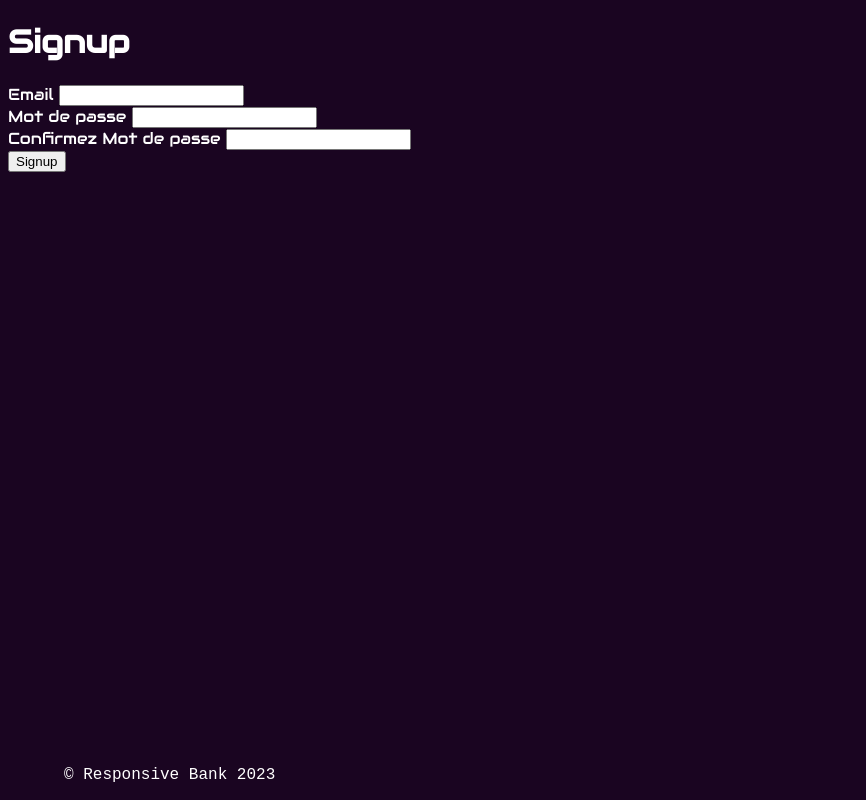
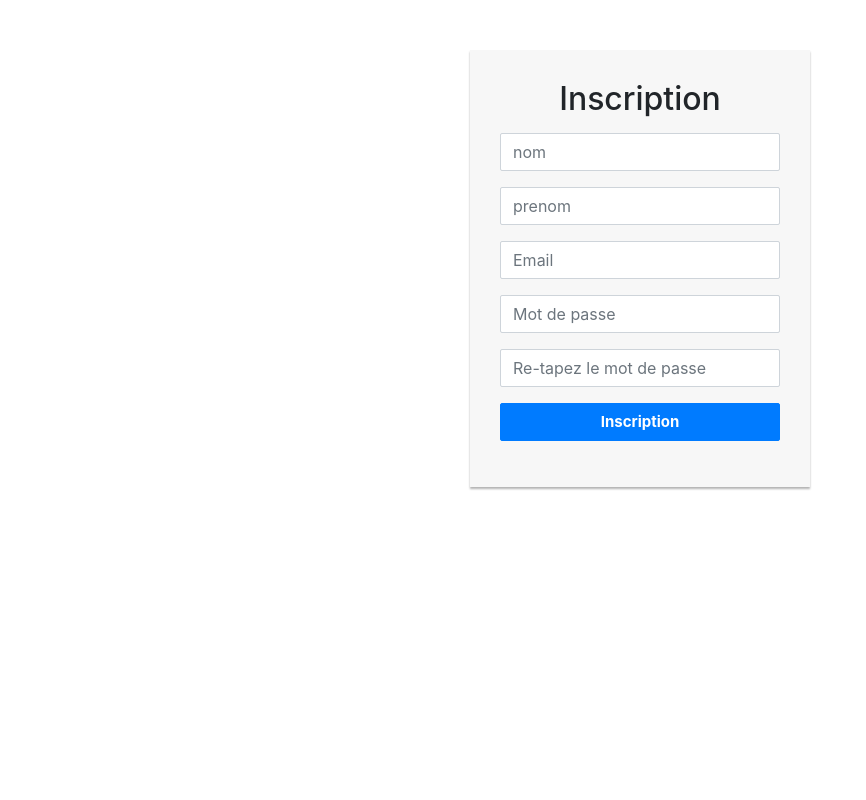
Before and after one commit to EstebanDardillac/Projet-Bank, a PHP site: page /signup.php in a window 1280 px wide. Shown: the whole page, without its empty margins (0-866 px from the left). Run offline with PHP 8.4, Linux system fonts and the light colour scheme.

Commit message:
inscription

```diff
--- a/src/config.php
+++ b/src/config.php
@@ -2,7 +2,7 @@
 
 $config = ['db' => [
     'host' => 'localhost',
-    'name' => 'project_bank',
+    'name' => 'projectbank',
     'port' => 8889,
     'user' => 'root',
     'pass' => 'root'
--- a/www/signup.php
+++ b/www/signup.php
@@ -1,35 +1,116 @@
-<?php
+<!DOCTYPE html>
+    <html lang="en">
+        <head>
+            <meta charset="UTF-8">
+            <meta name="viewport" content="width=device-width, initial-scale=1.0">
+            <meta name="author" content="NoS1gnal"/>
 
-require_once __DIR__ . '/../src/init.php';
-// $db
-// $_SESSION
+            <link href="https://cdnjs.cloudflare.com/ajax/libs/magnific-popup.js/1.1.0/magnific-popup.min.css" rel="stylesheet" />
+            <link rel="stylesheet" href="https://maxcdn.bootstrapcdn.com/bootstrap/4.3.1/css/bootstrap.min.css">
+            <title>Inscription</title>
+        </head>
+        <body>
+        <div class="login-form">
+            <?php
+                if(isset($_GET['reg_err']))
+                {
+                    $err = htmlspecialchars($_GET['reg_err']);
 
-$page_title = 'Home page';
-require_once __DIR__ . '/../src/templates/partials/html_head.php';
+                    switch($err)
+                    {
+                        case 'success':
+                        ?>
+                            <div class="alert alert-success">
+                                <strong>Succès</strong> inscription réussie !
+                            </div>
+                        <?php
+                        break;
 
-?>
-<body>
+                        case 'password':
+                        ?>
+                            <div class="alert alert-danger">
+                                <strong>Erreur</strong> mot de passe différent
+                            </div>
+                        <?php
+                        break;
 
-<h1>Signup</h1>
+                        case 'email':
+                        ?>
+                            <div class="alert alert-danger">
+                                <strong>Erreur</strong> email non valide
+                            </div>
+                        <?php
+                        break;
 
-<?php show_error(); ?>
+                        case 'email_length':
+                        ?>
+                            <div class="alert alert-danger">
+                                <strong>Erreur</strong> email trop long
+                            </div>
+                        <?php
+                        break;
 
-<form action="/actions/signup.php" method="post">
-	<div>
-		<label for="email">Email</label>
-		<input type="text" id="email" name="email">
-	</div>
-	<div>
-		<label for="password">Mot de passe</label>
-		<input type="password" id="password" name="password">
-	</div>
-	<div>
-		<label for="cpassword">Confirmez Mot de passe</label>
-		<input type="password" id="cpassword" name="cpassword">
-	</div>
-	<button type="submit">Signup</button>
-</form>
+                        case 'nom_length':
+                        ?>
+                            <div class="alert alert-danger">
+                                <strong>Erreur</strong> nom trop long
+                            </div>
+                        <?php
+                        case 'already':
+                        ?>
+                            <div class="alert alert-danger">
+                                <strong>Erreur</strong> compte deja existant
+                            </div>
+                        <?php
 
-<?php require_once __DIR__ . '/../src/templates/partials/footer.php'; ?>
-</body>
+                    }
+                }
+                ?>
+
+            <form action="signup_traitement.php" method="post">
+                <h2 class="text-center">Inscription</h2>
+                <div class="form-group">
+                    <input type="text" name="nom" class="form-control" placeholder="nom" required="required" autocomplete="off">
+                </div>
+                <div class="form-group">
+                    <input type="text" name="prenom" class="form-control" placeholder="prenom" required="required" autocomplete="off">
+                </div>
+                <div class="form-group">
+                    <input type="email" name="email" class="form-control" placeholder="Email" required="required" autocomplete="off">
+                </div>
+                <div class="form-group">
+                    <input type="password" name="mdp" class="form-control" placeholder="Mot de passe" required="required" autocomplete="off">
+                </div>
+                <div class="form-group">
+                    <input type="password" name="mdp_retype" class="form-control" placeholder="Re-tapez le mot de passe" required="required" autocomplete="off">
+                </div>
+                <div class="form-group">
+                    <button type="submit" class="btn btn-primary btn-block">Inscription</button>
+                </div>
+            </form>
+        </div>
+        <style>
+            .login-form {
+                width: 340px;
+                margin: 50px auto;
+            }
+            .login-form form {
+                margin-bottom: 15px;
+                background: #f7f7f7;
+                box-shadow: 0px 2px 2px rgba(0, 0, 0, 0.3);
+                padding: 30px;
+            }
+            .login-form h2 {
+                margin: 0 0 15px;
+            }
+            .form-control, .btn {
+                min-height: 38px;
+                border-radius: 2px;
+            }
+            .btn {
+                font-size: 15px;
+                font-weight: bold;
+            }
+        </style>
+        </body>
 </html>
```
Also changed, not shown: www/actions/signup.php (+39 -5 lines), www/signup_traitement.php (added, +63 -0 lines), 1 other file.
